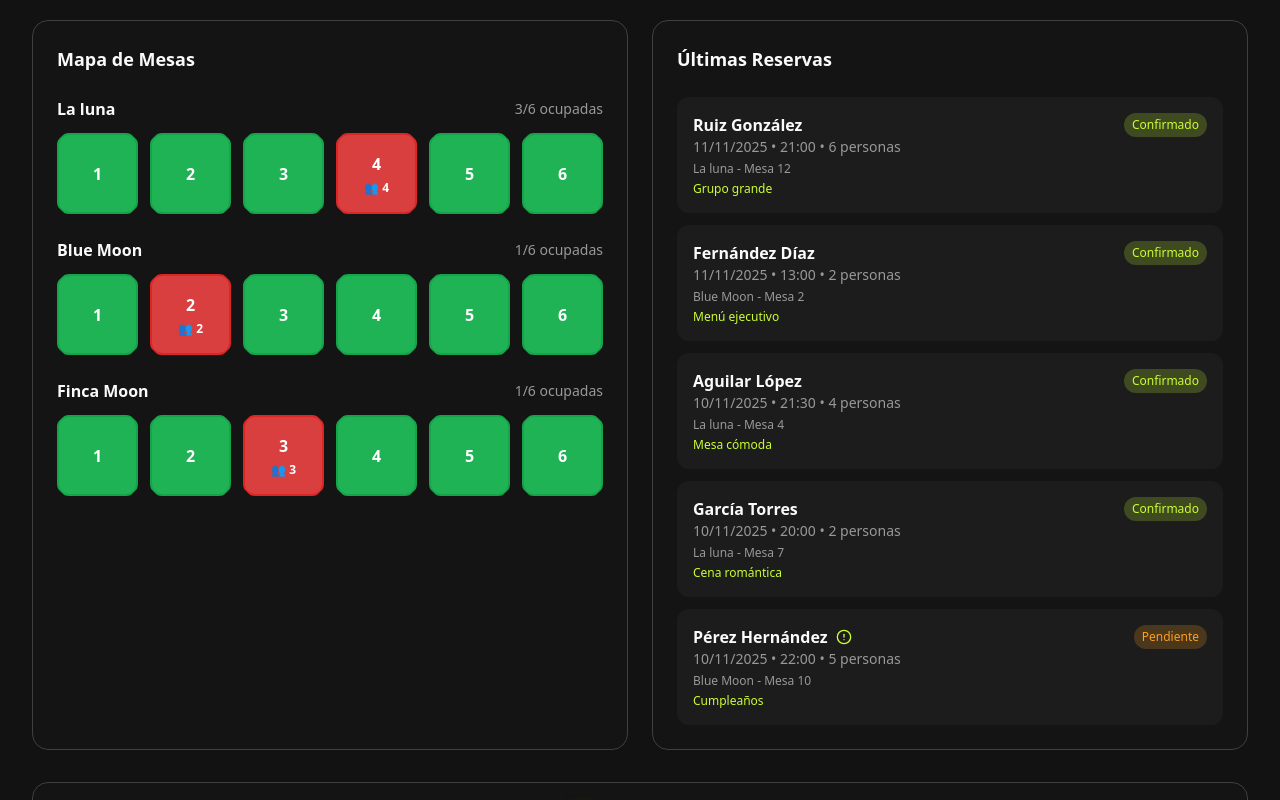
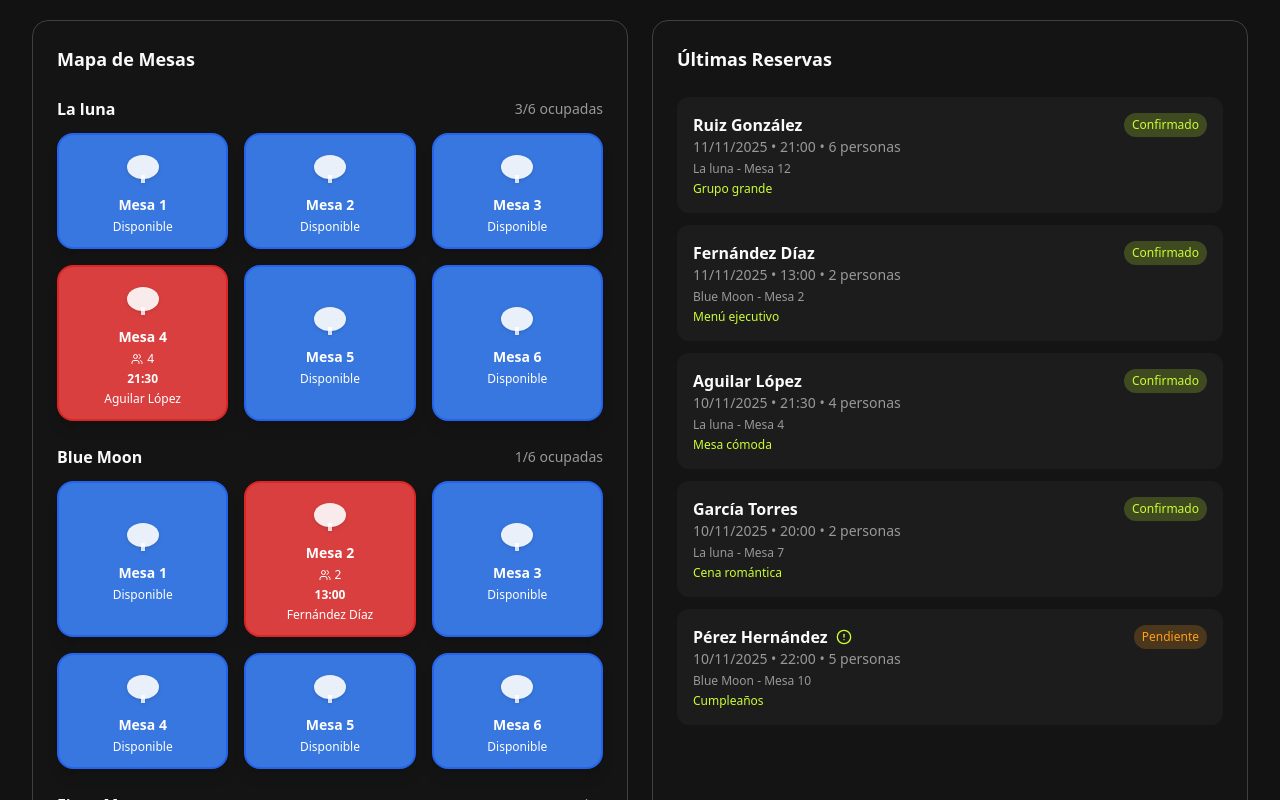
Before and after one commit to aguilarenvyauto-creator/dash-restaurantes, a React (Vite) app: page / in a window 1280 px wide. Shown: the part 980-1780 px from the top of the page. Built offline with nearby package versions, Linux system fonts and the light colour scheme; no server answers; the HTML template or start-up script is replaced by a standard one.

Commit message:
Refactor table map component

```diff
--- a/src/components/MapaMesas.tsx
+++ b/src/components/MapaMesas.tsx
@@ -1,4 +1,5 @@
 import { DataRow } from "@/lib/data-service";
+import { Users } from "lucide-react";
 
 interface MapaMesasProps {
   estadoMesas: Record<string, { ocupadas: number; libres: number }>;
@@ -37,32 +38,54 @@ export function MapaMesas({ estadoMesas, reservas }: MapaMesasProps) {
                   {estado.ocupadas}/{totalMesas} ocupadas
                 </span>
               </div>
-              <div className="grid grid-cols-6 gap-3">
+              <div className="grid grid-cols-3 gap-4">
                 {Array.from({ length: totalMesas }).map((_, idx) => {
                   const mesaNum = idx + 1;
                   const reserva = getMesaInfo(sucursal, mesaNum);
                   const isOcupada = !!reserva;
+                  const isSinAsignar = !reserva;
+                  const isGrupoGrande = reserva && reserva.personas > 6;
+
+                  // Determinar color: azul si sin asignar o +6 personas, rojo si ocupada, verde si libre
+                  let bgColor = 'bg-green-500/90 border-green-600';
+                  if (isGrupoGrande || isSinAsignar) {
+                    bgColor = 'bg-blue-500/90 border-blue-600';
+                  } else if (isOcupada) {
+                    bgColor = 'bg-red-500/90 border-red-600';
+                  }
 
                   return (
                     <div
                       key={idx}
                       className={`
-                        relative aspect-square rounded-xl flex flex-col items-center justify-center text-xs font-semibold
+                        relative rounded-2xl flex flex-col items-center justify-center p-3
                         transition-all duration-300 hover:scale-105 cursor-pointer
-                        shadow-lg
-                        ${isOcupada
-                          ? 'bg-red-500/90 text-white border-2 border-red-600'
-                          : 'bg-green-500/90 text-white border-2 border-green-600'
-                        }
+                        shadow-lg border-2 text-white
+                        ${bgColor}
                       `}
-                      style={{
-                        clipPath: "polygon(10% 0%, 90% 0%, 100% 10%, 100% 90%, 90% 100%, 10% 100%, 0% 90%, 0% 10%)"
-                      }}
-                      title={reserva ? `${reserva.nombre} - ${reserva.personas} personas` : 'Disponible'}
+                      title={reserva ? `${reserva.nombre} - ${reserva.personas} personas - ${reserva.hora}` : 'Disponible'}
                     >
-                      <span className="text-base font-bold">{mesaNum}</span>
-                      {isOcupada && reserva && (
-                        <span className="text-xs mt-1">👥 {reserva.personas}</span>
+                      {/* Icono de mesa */}
+                      <div className="mb-2">
+                        <svg width="40" height="40" viewBox="0 0 40 40" fill="none" className="drop-shadow">
+                          <ellipse cx="20" cy="20" rx="16" ry="12" fill="currentColor" opacity="0.9"/>
+                          <rect x="18" y="28" width="4" height="8" fill="currentColor" opacity="0.8"/>
+                        </svg>
+                      </div>
+
+                      <span className="text-sm font-bold mb-1">Mesa {mesaNum}</span>
+
+                      {isOcupada && reserva ? (
+                        <div className="text-center text-xs space-y-1">
+                          <div className="flex items-center justify-center gap-1">
+                            <Users size={12} />
+                            <span>{reserva.personas}</span>
+                          </div>
+                          <div className="font-semibold">{reserva.hora}</div>
+                          <div className="font-medium truncate max-w-full px-1">{reserva.nombre}</div>
+                        </div>
+                      ) : (
+                        <span className="text-xs">Disponible</span>
                       )}
                     </div>
                   );
```
